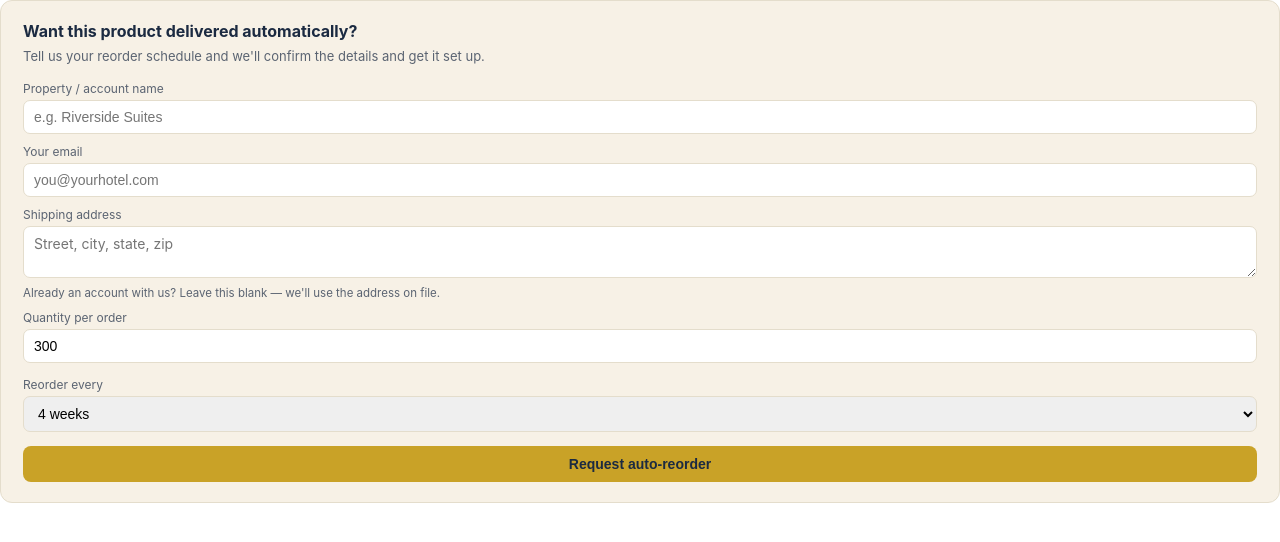
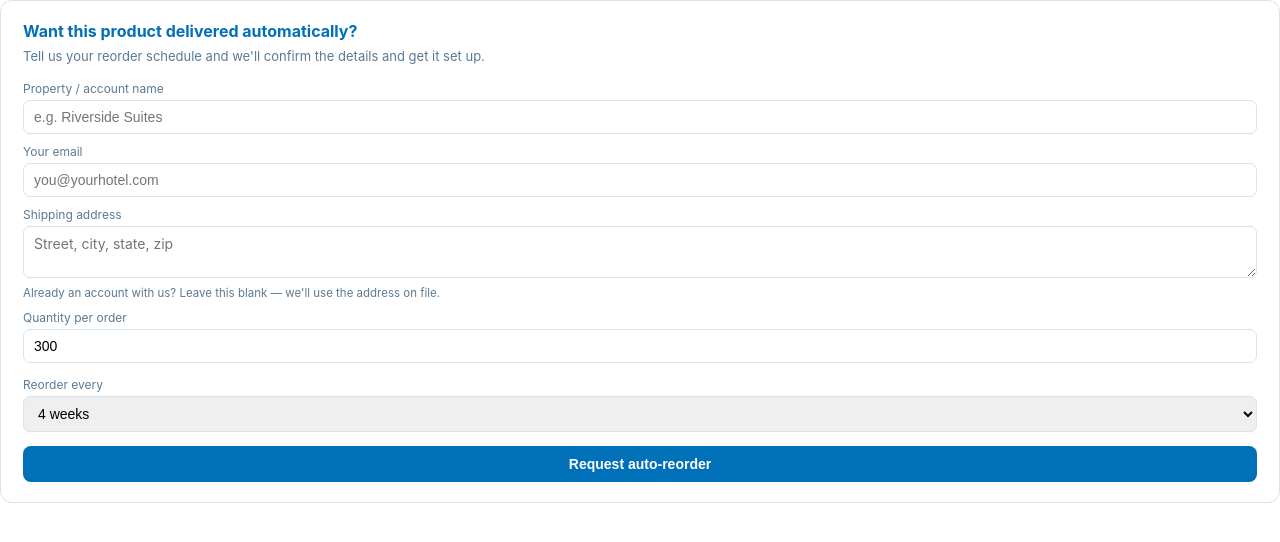
Before and after one commit to jordanfischer1212-gif/WHS-Reorder, a website: page widgets/subscribe-widget.html in a window 1280 px wide. Drawn offline with Linux system fonts and the light colour scheme.

Commit message:
Add files via upload

```diff
--- a/widgets/subscribe-widget.html
+++ b/widgets/subscribe-widget.html
@@ -1,5 +1,37 @@
 <!DOCTYPE html>
+<!--
+  WHS Auto-Reorder Request Widget — iframe version, Wyndham blue/white theme
+  ---------------------------------------------------------------------------
+  This is meant to be embedded via an <iframe>, not pasted as raw
+  HTML/script directly into Aether's product description. That's
+  because Aether's storefront is a React app, and React's rendering
+  approach (dangerouslySetInnerHTML) never executes <script> tags
+  inserted that way — a standard browser behavior, not a bug, and not
+  something fixable from the embed side. An iframe sidesteps this
+  entirely, since it's its own separate page with its own normal
+  script execution — nothing about it depends on how the parent page
+  was built.
 
+  EMBED THIS in the Aether product description with:
+    <iframe
+      src="https://jordanfischer1212-gif.github.io/WHS-Reorder/widgets/subscribe-widget.html?product=Wyndham%20Rewards%20ULC%20RFID%20Key%20Card&packSize=250"
+      style="width:100%;height:480px;border:none;"
+      title="Auto-reorder request"
+    ></iframe>
+
+  Change per product:
+    - product=    the product name shown in the widget (must match the
+                  product name in the internal tracker's Firestore
+                  catalog for requests to auto-match when reviewed)
+    - packSize=   how many units come in one pack/case of this
+                  product (e.g. 500). Sets the default quantity to
+                  one full pack, and the +/- step to whole packs.
+                  If left out, defaults to a plain 300 with a step of 1.
+
+  Colors below approximate Wyndham's blue/white brand based on
+  third-party brand-color references (no official Wyndham brand guide
+  was available) — swap the hex values below if you have exact ones.
+-->
 <html lang="en">
 <head>
 <meta charset="UTF-8" />
@@ -12,25 +44,25 @@
 </head>
 <body>
 
-<div style="background:#F7F1E6;border:1px solid #E4DDCC;border-radius:12px;padding:20px 22px;">
-  <h3 id="whs-heading" style="margin:0 0 6px;font-size:16px;color:#1B2A41;">Want this delivered automatically?</h3>
-  <p style="margin:0 0 14px;font-size:13px;color:#5B6472;line-height:1.5;">Tell us your reorder schedule and we'll confirm the details and get it set up.</p>
+<div style="background:#FFFFFF;border:1px solid #D6E4F0;border-radius:12px;padding:20px 22px;">
+  <h3 id="whs-heading" style="margin:0 0 6px;font-size:16px;color:#0070B8;">Want this delivered automatically?</h3>
+  <p style="margin:0 0 14px;font-size:13px;color:#5B7A94;line-height:1.5;">Tell us your reorder schedule and we'll confirm the details and get it set up.</p>
 
-  <label style="display:block;font-size:12px;color:#5B6472;margin-bottom:4px;">Property / account name</label>
-  <input id="whs-acc-name" placeholder="e.g. Riverside Suites" style="width:100%;padding:8px 10px;margin-bottom:10px;border:1px solid #E4DDCC;border-radius:7px;font-size:14px;" />
+  <label style="display:block;font-size:12px;color:#5B7A94;margin-bottom:4px;">Property / account name</label>
+  <input id="whs-acc-name" placeholder="e.g. Riverside Suites" style="width:100%;padding:8px 10px;margin-bottom:10px;border:1px solid #D6E4F0;border-radius:7px;font-size:14px;" />
 
-  <label style="display:block;font-size:12px;color:#5B6472;margin-bottom:4px;">Your email</label>
-  <input id="whs-acc-email" type="email" placeholder="you@yourhotel.com" style="width:100%;padding:8px 10px;margin-bottom:10px;border:1px solid #E4DDCC;border-radius:7px;font-size:14px;" />
+  <label style="display:block;font-size:12px;color:#5B7A94;margin-bottom:4px;">Your email</label>
+  <input id="whs-acc-email" type="email" placeholder="you@yourhotel.com" style="width:100%;padding:8px 10px;margin-bottom:10px;border:1px solid #D6E4F0;border-radius:7px;font-size:14px;" />
 
-  <label style="display:block;font-size:12px;color:#5B6472;margin-bottom:4px;">Shipping address</label>
-  <textarea id="whs-acc-address" rows="2" placeholder="Street, city, state, zip" style="width:100%;padding:8px 10px;margin-bottom:10px;border:1px solid #E4DDCC;border-radius:7px;font-size:14px;font-family:inherit;resize:vertical;"></textarea>
-  <p style="margin:-6px 0 10px;font-size:11.5px;color:#5B6472;">Already an account with us? Leave this blank — we'll use the address on file.</p>
+  <label style="display:block;font-size:12px;color:#5B7A94;margin-bottom:4px;">Shipping address</label>
+  <textarea id="whs-acc-address" rows="2" placeholder="Street, city, state, zip" style="width:100%;padding:8px 10px;margin-bottom:10px;border:1px solid #D6E4F0;border-radius:7px;font-size:14px;font-family:inherit;resize:vertical;"></textarea>
+  <p style="margin:-6px 0 10px;font-size:11.5px;color:#5B7A94;">Already an account with us? Leave this blank — we'll use the address on file.</p>
 
-  <label style="display:block;font-size:12px;color:#5B6472;margin-bottom:4px;">Quantity per order</label>
-  <input id="whs-acc-qty" type="number" min="1" value="300" style="width:100%;padding:8px 10px;margin-bottom:14px;border:1px solid #E4DDCC;border-radius:7px;font-size:14px;" />
+  <label style="display:block;font-size:12px;color:#5B7A94;margin-bottom:4px;">Quantity per order</label>
+  <input id="whs-acc-qty" type="number" min="1" value="300" style="width:100%;padding:8px 10px;margin-bottom:14px;border:1px solid #D6E4F0;border-radius:7px;font-size:14px;" />
 
-  <label style="display:block;font-size:12px;color:#5B6472;margin-bottom:4px;">Reorder every</label>
-  <select id="whs-acc-cadence" style="width:100%;padding:8px 10px;margin-bottom:14px;border:1px solid #E4DDCC;border-radius:7px;font-size:14px;">
+  <label style="display:block;font-size:12px;color:#5B7A94;margin-bottom:4px;">Reorder every</label>
+  <select id="whs-acc-cadence" style="width:100%;padding:8px 10px;margin-bottom:14px;border:1px solid #D6E4F0;border-radius:7px;font-size:14px;">
     <option value="2">2 weeks</option>
     <option value="4" selected>4 weeks</option>
     <option value="6">6 weeks</option>
@@ -38,11 +70,11 @@
     <option value="12">12 weeks</option>
   </select>
 
-  <button id="whs-acc-submit" style="width:100%;padding:10px;border:none;border-radius:8px;background:#C9A227;color:#1B2A41;font-weight:600;font-size:14px;cursor:pointer;">Request auto-reorder</button>
+  <button id="whs-acc-submit" style="width:100%;padding:10px;border:none;border-radius:8px;background:#0070B8;color:#FFFFFF;font-weight:600;font-size:14px;cursor:pointer;">Request auto-reorder</button>
   <p id="whs-acc-msg" style="margin:10px 0 0;font-size:13px;display:none;"></p>
-  <div id="whs-acc-next-steps" style="display:none;margin-top:12px;padding:12px 14px;background:#FFF;border:1px solid #C9A227;border-radius:8px;">
-    <p style="margin:0;font-size:13px;color:#1B2A41;font-weight:600;">One more step</p>
-    <p style="margin:4px 0 0;font-size:13px;color:#5B6472;line-height:1.5;">This sets up your reorder schedule going forward, but doesn't place today's order. Please add this item to your cart and complete checkout as usual to place it now.</p>
+  <div id="whs-acc-next-steps" style="display:none;margin-top:12px;padding:12px 14px;background:#F2F8FC;border:1px solid #0070B8;border-radius:8px;">
+    <p style="margin:0;font-size:13px;color:#0070B8;font-weight:600;">One more step</p>
+    <p style="margin:4px 0 0;font-size:13px;color:#5B7A94;line-height:1.5;">This sets up your reorder schedule going forward, but doesn't place today's order. Please add this item to your cart and complete checkout as usual to place it now.</p>
   </div>
 </div>
 
@@ -107,7 +139,7 @@ document.getElementById("whs-acc-submit").addEventListener("click", async () =>
       notifiedInDigest: false,
     });
     msg.textContent = "Thanks — we'll confirm the details and set this up shortly.";
-    msg.style.color = "#2F6F62";
+    msg.style.color = "#0070B8";
     msg.style.display = "block";
     btn.textContent = "Request sent";
     document.getElementById("whs-acc-next-steps").style.display = "block";
```
